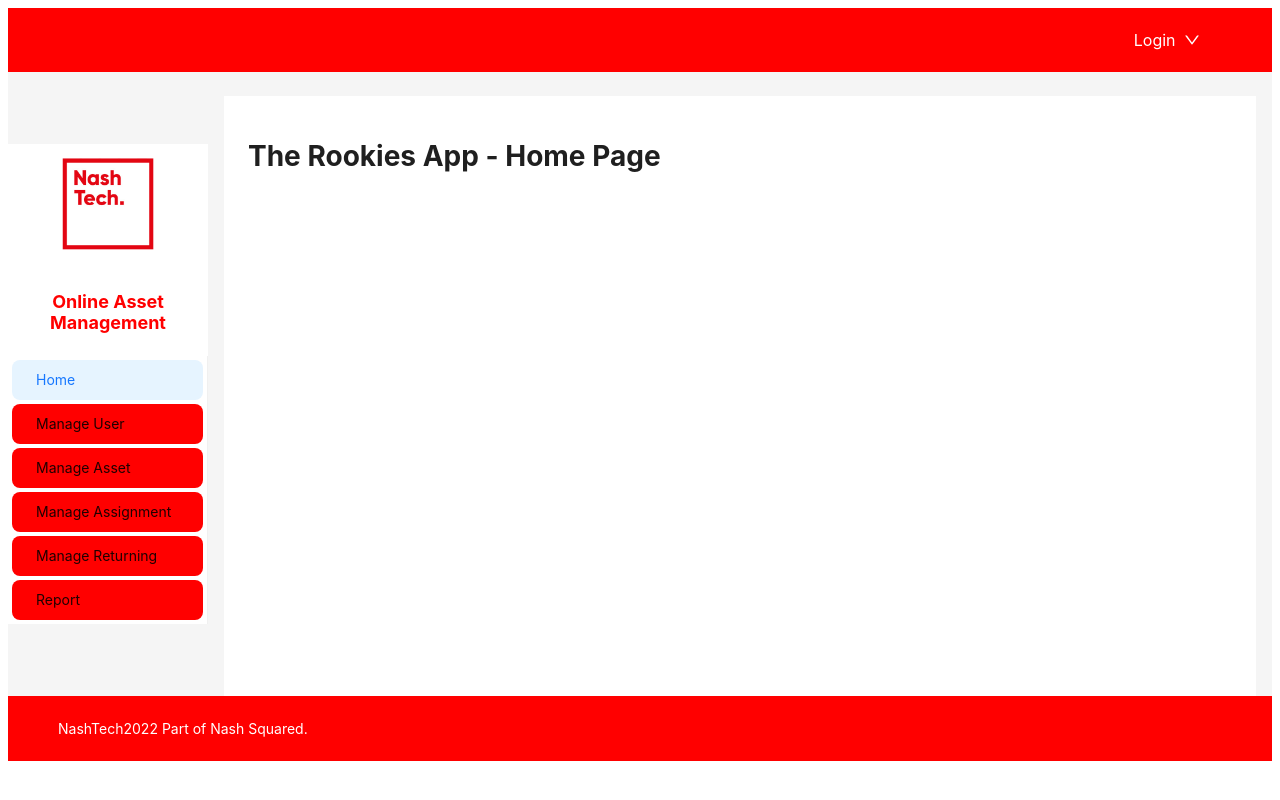
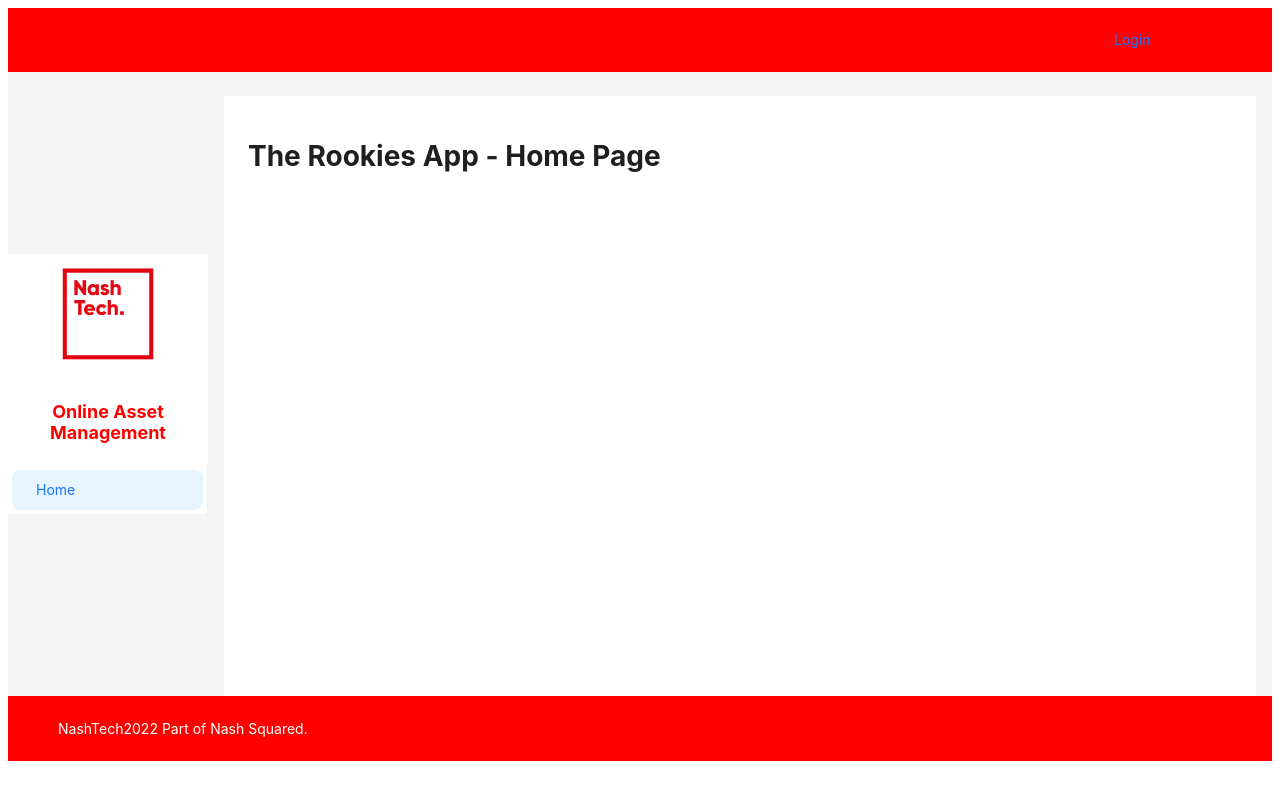
Before and after one commit to cowienduckie/TheRookiesFinal, a React (Create React App) app in the folder frontend/: page / in a window 1280 px wide. Built offline with nearby package versions, Linux system fonts and the light colour scheme.

Commit message:
Add authorization

```diff
--- a/frontend/src/Constants/SystemConstants.js
+++ b/frontend/src/Constants/SystemConstants.js
@@ -1,5 +1,6 @@
 export const BASE_URL = "https://localhost:7162";
 export const TOKEN_KEY = "jwt-token";
 export const ROLE_KEY = "user-role";
+export const USERNAME_KEY = "username-key"
 export const STAFF = "Staff";
 export const ADMIN = "Admin";
--- a/frontend/src/Contexts/AuthContext.js
+++ b/frontend/src/Contexts/AuthContext.js
@@ -3,6 +3,7 @@ import { createContext } from "react";
 export const AuthContext = createContext({
   authenticated: false,
   userRole: "",
-  setAuthInfo: (userRole, token) => {},
+  username: "",
+  setAuthInfo: (username, userRole, token) => {},
   clearAuthInfo: () => {},
 });
--- a/frontend/src/Contexts/AuthReducer.js
+++ b/frontend/src/Contexts/AuthReducer.js
@@ -3,28 +3,33 @@ import {
   ROLE_KEY,
   ADMIN,
   TOKEN_KEY,
+  USERNAME_KEY,
 } from "../Constants/SystemConstants";
 
 export const SET_AUTH = "SET AUTH INFORMATION";
 export const CLEAR_AUTH = "CLEAR AUTH INFORMATION";
 
-const setAuthInfo = (role, token, state) => {
+const setAuthInfo = (username, role, token, state) => {
   const userInfo = {
     userRole: state.userRole,
     authenticated: state.authenticated,
+    username: state.username
   };
 
   if (role === ADMIN || role === STAFF) {
     userInfo.userRole = role;
     userInfo.authenticated = true;
+    userInfo.username = username;
     localStorage.setItem(TOKEN_KEY, token);
     localStorage.setItem(ROLE_KEY, role);
+    localStorage.setItem(USERNAME_KEY, username);
   }
 
   return {
     ...state,
     userRole: userInfo.userRole,
     authenticated: userInfo.authenticated,
+    username: userInfo.username
   };
 };
 
@@ -32,24 +37,28 @@ const clearAuthInfo = (state) => {
   const userInfo = {
     userRole: state.userRole,
     authenticated: state.authenticated,
+    username: state.username
   };
 
   userInfo.userRole = null;
+  userInfo.username = null;
   userInfo.authenticated = false;
   localStorage.removeItem(TOKEN_KEY);
   localStorage.removeItem(ROLE_KEY);
+  localStorage.removeItem(USERNAME_KEY);
 
   return {
     ...state,
     userRole: userInfo.userRole,
     authenticated: userInfo.authenticated,
+    username: userInfo.username
   };
 };
 
 export const authReducer = (state, action) => {
   switch (action.type) {
     case SET_AUTH:
-      return setAuthInfo(action.userRole, action.token, state);
+      return setAuthInfo(action.username, action.userRole, action.token, state);
 
     case CLEAR_AUTH:
       return clearAuthInfo(state);
--- a/frontend/src/Contexts/AuthState.jsx
+++ b/frontend/src/Contexts/AuthState.jsx
@@ -4,6 +4,7 @@ import {
   ADMIN,
   TOKEN_KEY,
   ROLE_KEY,
+  USERNAME_KEY,
 } from "../Constants/SystemConstants";
 import { AuthContext } from "./AuthContext";
 import { authReducer, CLEAR_AUTH, SET_AUTH } from "./AuthReducer";
@@ -12,23 +13,27 @@ export function AuthState(props) {
   const initialState = {
     authenticated: false,
     userRole: null,
+    username: null
   };
   const token = localStorage.getItem(TOKEN_KEY);
   const userRole = localStorage.getItem(ROLE_KEY);
+  const username = localStorage.getItem(USERNAME_KEY);
 
   if (
     token &&
     userRole &&
+    username &&
     (userRole === STAFF || userRole === ADMIN)
   ) {
     initialState.authenticated = true;
     initialState.userRole = userRole;
+    initialState.username = username;
   }
 
   const [state, dispatch] = useReducer(authReducer, initialState);
 
-  const setAuthInfo = (userRole, token) => {
-    dispatch({ type: SET_AUTH, userRole: userRole, token: token });
+  const setAuthInfo = (username, userRole, token) => {
+    dispatch({ type: SET_AUTH, username: username, userRole: userRole, token: token });
   };
 
   const clearAuthInfo = () => {
@@ -40,6 +45,7 @@ export function AuthState(props) {
       value={{
         authenticated: state.authenticated,
         userRole: state.userRole,
+        username: state.username,
         setAuthInfo: setAuthInfo,
         clearAuthInfo: clearAuthInfo,
       }}
--- a/frontend/src/Pages/AuthenticationPage/LoginPage.jsx
+++ b/frontend/src/Pages/AuthenticationPage/LoginPage.jsx
@@ -20,7 +20,7 @@ export function LoginPage() {
   const onFinish = (values) => {
     logIn(values)
       .then((userInfo) => {
-        authContext.setAuthInfo(userInfo.role, userInfo.token);
+        authContext.setAuthInfo(userInfo.username, userInfo.role, userInfo.token);
 
         if (userInfo.isFirstTimeLogin) {
           navigate("/")
--- a/frontend/src/Pages/Layout/DropdownLayout.jsx
+++ b/frontend/src/Pages/Layout/DropdownLayout.jsx
@@ -1,11 +1,13 @@
 import { DownOutlined } from "@ant-design/icons";
-import React from "react";
+import React, { useContext } from "react";
 import "./MainLayout.css";
 import { Row, Col, Dropdown, Space } from "antd";
 import { Link, useLocation } from "react-router-dom";
+import { AuthContext } from "../../Contexts/AuthContext";
 
 export function DropdownLayout() {
   const location = useLocation();
+  const authContext = useContext(AuthContext);
 
   const items = [
     {
@@ -18,19 +20,11 @@ export function DropdownLayout() {
     },
     {
       label: (
-        <Link to="/login" state={{ background: location }}>
-          Login
-        </Link>
-      ),
-      key: "1",
-    },
-    {
-      label: (
         <Link to="/logout" state={{ background: location }}>
           Logout
         </Link>
       ),
-      key: "2",
+      key: "1",
     },
   ];
 
@@ -38,19 +32,22 @@ export function DropdownLayout() {
     <Row>
       <Col span={21}></Col>
       <Col span={2}>
-        <Dropdown
-          menu={{items}}
-          trigger={["click"]}
-        >
+        {authContext.authenticated ? (
+          <Dropdown menu={{ items }} trigger={["click"]}>
             <div className="dropdown">
               <div onClick={(e) => e.preventDefault()}>
                 <Space className="dropdownText">
-                Login
+                  {authContext.username}
                   <DownOutlined />
                 </Space>
               </div>
             </div>
           </Dropdown>
+        ) : (
+          <Link to="/login" state={{ background: location }}>
+            Login
+          </Link>
+        )}
       </Col>
     </Row>
   );
--- a/frontend/src/Pages/Layout/MainLayout.jsx
+++ b/frontend/src/Pages/Layout/MainLayout.jsx
@@ -1,12 +1,15 @@
 import { Link, Outlet, useLocation } from "react-router-dom";
 import { Layout, Menu } from "antd";
-import React from "react";
+import React, { useContext } from "react";
 import "./MainLayout.css";
 import nashLogo from "../../Assets/nashLogo.jpg";
 import { DropdownLayout } from "./DropdownLayout";
+import { AuthContext } from "../../Contexts/AuthContext";
+import { ADMIN, STAFF } from "../../Constants/SystemConstants";
 
 export function MainLayout() {
   const location = useLocation();
+  const authContext = useContext(AuthContext);
   const { Header, Content, Footer, Sider } = Layout;
 
   const adminPages = [
@@ -64,13 +67,17 @@ export function MainLayout() {
                 <Link to="/">Home</Link>
               </Menu.Item>
 
-              {adminPages.map((page) => (
+              {authContext.authenticated &&
+                authContext.userRole === ADMIN &&
+                adminPages.map((page) => (
                   <Menu.Item className="menuItem" key={page.path}>
                     <Link to={page.path}>{page.name}</Link>
                   </Menu.Item>
                 ))}
 
-              {staffPages.map((page) => (
+              {authContext.authenticated &&
+                authContext.userRole === STAFF &&
+                staffPages.map((page) => (
                   <Menu.Item className="menuItem" key={page.path}>
                     <Link to={page.path}>{page.name}</Link>
                   </Menu.Item>
```
Lines whose indentation alone changed are shown as unchanged.
